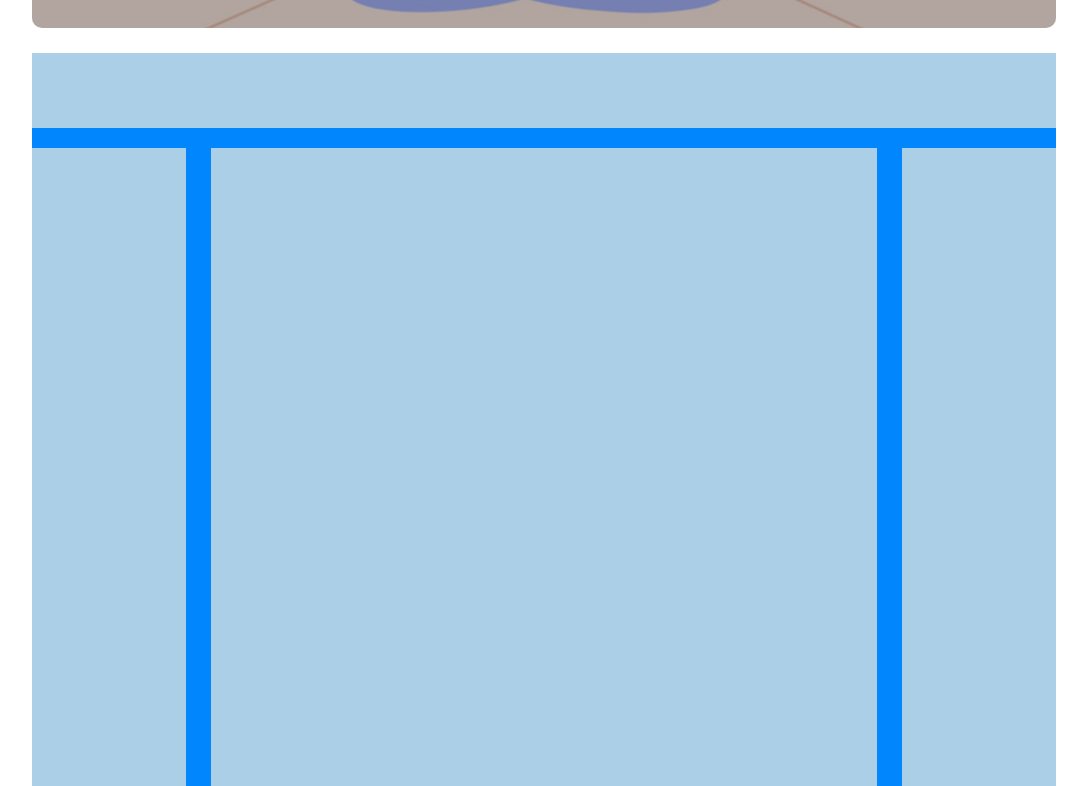
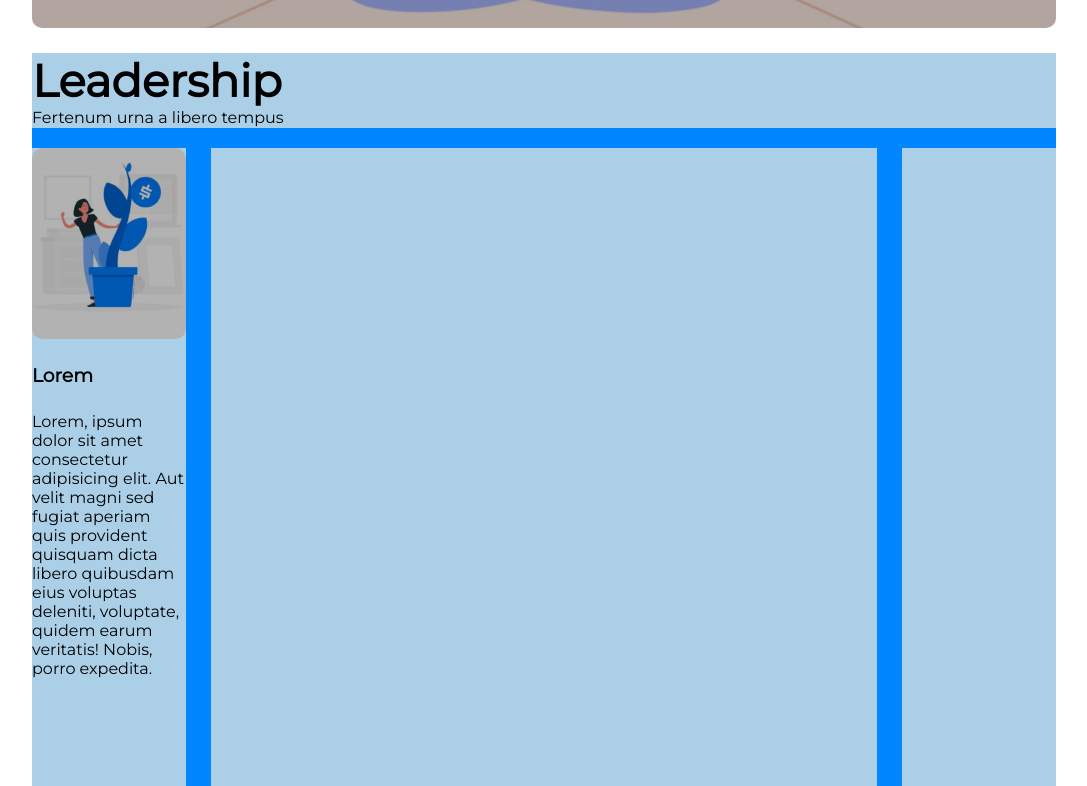
Before and after one commit to benjamin-scalari/htmlcss-wp, a plain HTML site: page index.html in a window 1280 px wide. Shown: the part 597-1383 px from the top of the page, without its empty margins (96-1183 px from the left). Drawn offline with Linux system fonts and the light colour scheme.

Commit message:
aggiunta titolo e lato sinistro main

```diff
--- a/assets/css/style.css
+++ b/assets/css/style.css
@@ -69,7 +69,7 @@ nav li a:hover, nav li a:active{
   background-color: rgba(0, 0, 0, .3);
 }
 
-.jumbotron, .layer{
+.jumbotron, .layer, .image-container, .m-layer{
   border-radius: 10px;
 }
 
@@ -98,12 +98,34 @@ nav li a:hover, nav li a:active{
   height: 75px;
 }
 
+.m-layer{
+  height: 100%;
+  background-color: rgba(0, 0, 0, .3);
+}
+
+.m-title{
+  font-size: 45px;
+}
+
+/* contenuto a sinistra */
 .left-space{
   float: left;
   width: 15%;
   height: 85%;
   margin-top: 20px;
 }
+
+.image-container{
+  height: 30%;
+  background-image: url("../img/img-1.jpg");
+  background-size: cover;
+  background-position: center;
+}
+
+.left-title{
+  margin: 25px 0;
+}
+/* /contenuto a sinistra */
 
 .center-space{
   float: left;
--- a/index.html
+++ b/index.html
@@ -73,13 +73,42 @@
   <main>
 
     <div class="container main clearfix">
+
+      <!-- intestazione main -->
       <div class="main-header">
+        <h1 class="m-title">
+          <strong>
+            Leadership
+          </strong>
+        </h1>
 
+        <p>
+          Fertenum urna a libero tempus
+        </p>
       </div>
+      <!-- /intestazione main -->
 
+      <!-- contenuto a sinistra -->
       <div class="left-space">
+        <div class="image-container">
+          <div class="m-layer">
 
+          </div>
+        </div>
+
+        <div class="left-title">
+          <h3>
+            Lorem
+          </h3>
+        </div>
+
+        <div>
+          <p>
+            Lorem, ipsum dolor sit amet consectetur adipisicing elit. Aut velit magni sed fugiat aperiam quis provident quisquam dicta libero quibusdam eius voluptas deleniti, voluptate, quidem earum veritatis! Nobis, porro expedita.
+          </p>
+        </div>
       </div>
+      <!-- /contenuto a sinistra -->
 
       <div class="center-space">
 
```
